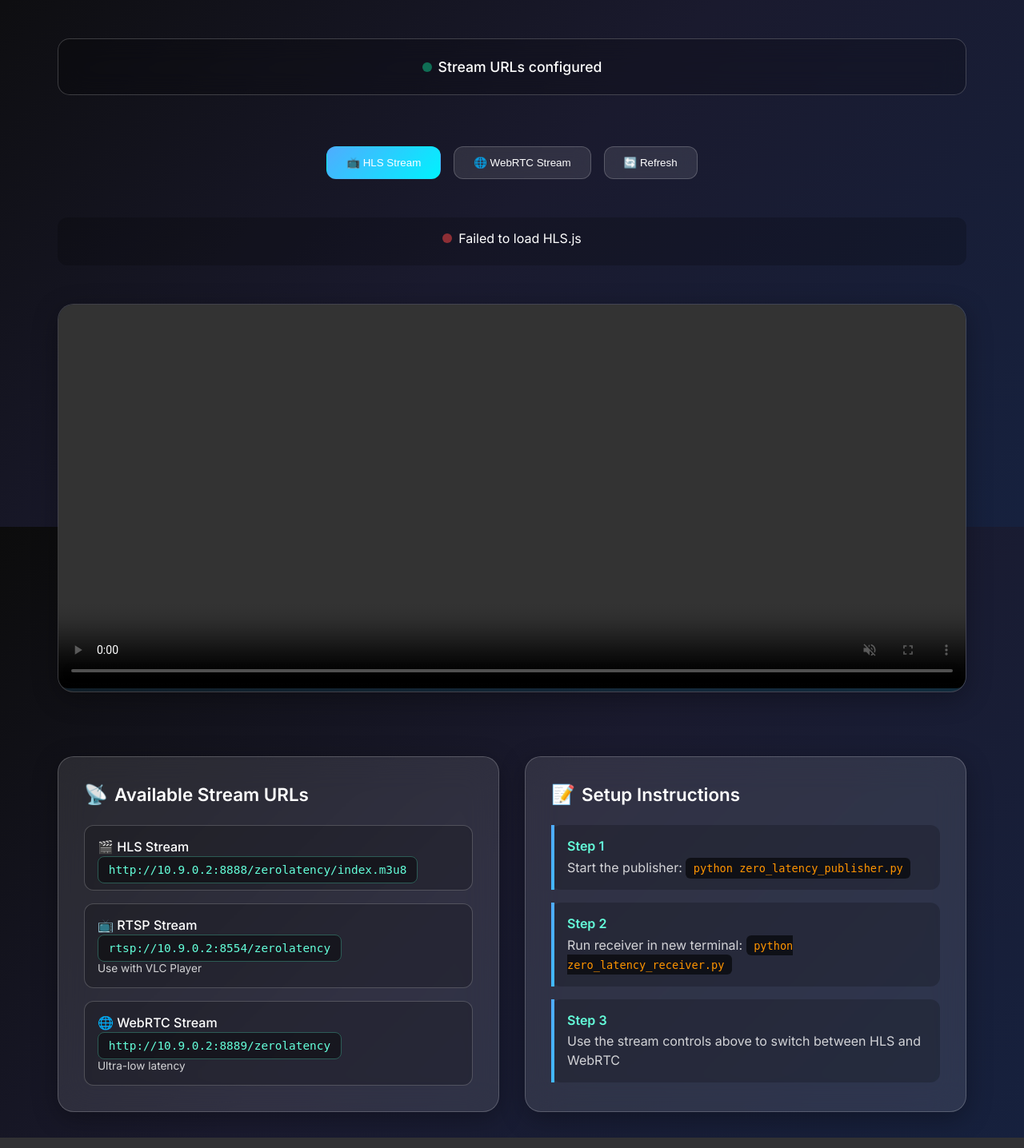
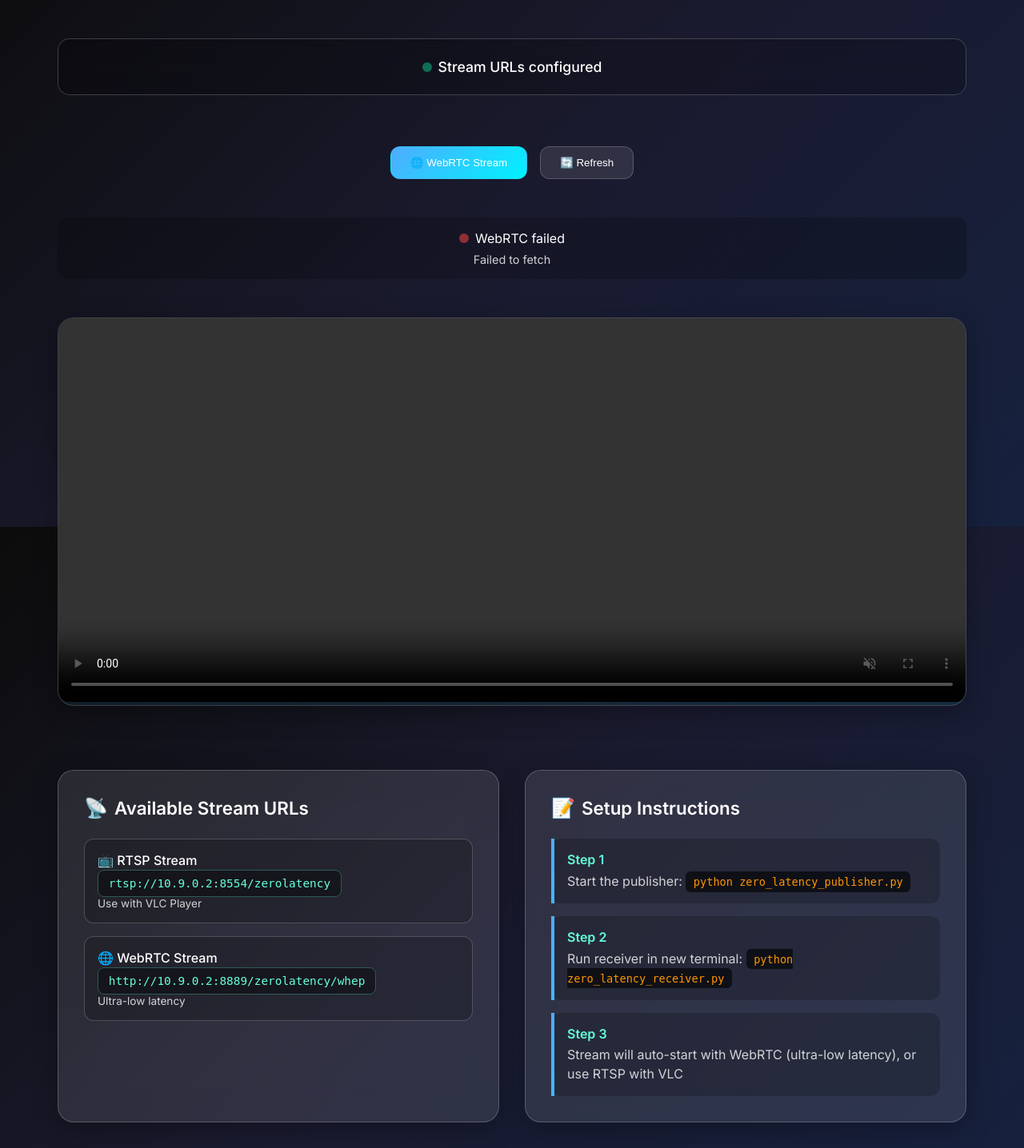
Before and after one commit to Donrington/livefeed, a Django app: page / in a window 1280 px wide. Shown: the part 141-1577 px from the top of the page at 80% size. Run offline with Django 5.2, Linux system fonts and the light colour scheme; data that the repository does not hold is empty.

Commit message:
code cleaned

```diff
--- a/live_feed/app/views.py
+++ b/live_feed/app/views.py
@@ -2,10 +2,18 @@
 import requests
 from django.shortcuts import render
 from django.http import JsonResponse
+from .config import NetworkConfig
 
 def live_feed(request):
     """Main view to serve the live feed page"""
-    return render(request, 'live_feed.html')
+    # Pass initial stream URLs to template
+    stream_urls = NetworkConfig.get_stream_urls()
+    context = {
+        'initial_urls': stream_urls,
+        'pi_ip': NetworkConfig.PI_VPN_IP,
+        'stream_name': NetworkConfig.STREAM_NAME
+    }
+    return render(request, 'live_feed.html', context)
 
 def get_local_ip():
     """Get local IP address - same logic as your publisher/receiver"""
@@ -17,12 +25,13 @@
         return "localhost"
 
 def check_mediamtx_status():
-    """Check if MediaMTX is running and get stream info"""
+    """Check if MediaMTX is running on Pi and get stream info"""
     try:
-        # Try to connect to MediaMTX API port (default 9997)
+        # Try to connect to MediaMTX using configured address
         sock = socket.socket(socket.AF_INET, socket.SOCK_STREAM)
-        sock.settimeout(2)
-        result = sock.connect_ex(('localhost', 8554))
+        sock.settimeout(NetworkConfig.CONNECTION_TIMEOUT)
+        address = NetworkConfig.get_mediamtx_check_address()
+        result = sock.connect_ex(address)
         sock.close()
         return result == 0
     except:
@@ -30,24 +39,19 @@
 
 def stream_status(request):
     """Enhanced endpoint to check stream availability and provide dynamic URLs"""
-    # local_ip = get_local_ip()
-    local_ip = "10.9.0.2"
+    # Get configured stream URLs
+    base_urls = NetworkConfig.get_stream_urls()
+    local_ip = get_local_ip()  # Keep for compatibility
     mediamtx_running = check_mediamtx_status()
 
-    # Build URLs using detected IP
-    base_urls = {
-        'hls_url': f'http://{local_ip}:8888/zerolatency/index.m3u8',
-        'rtsp_url': f'rtsp://{local_ip}:8554/zerolatency',
-        'webrtc_url': f'http://{local_ip}:8889/zerolatency'
-    }
-
-    # Test HLS endpoint availability
-    hls_available = False
-    try:
-        response = requests.head(base_urls['hls_url'], timeout=2)
-        hls_available = response.status_code == 200
-    except:
-        hls_available = False
+    # Test HLS endpoint availability - COMMENTED OUT (WebRTC preferred)
+    # hls_available = False
+    # try:
+    #     response = requests.head(base_urls['hls_url'], timeout=NetworkConfig.CONNECTION_TIMEOUT)
+    #     hls_available = response.status_code == 200
+    # except:
+    #     hls_available = False
+    hls_available = False  # HLS disabled - using WebRTC + RTSP only
 
     return JsonResponse({
         **base_urls,
@@ -56,7 +60,7 @@
         'hls_available': hls_available,
         'status': {
             'mediamtx': 'running' if mediamtx_running else 'not_running',
-            'hls': 'available' if hls_available else 'unavailable'
+            # 'hls': 'available' if hls_available else 'unavailable'  # HLS disabled
         },
         'instructions': {
             'publisher': 'python zero_latency_publisher.py --mediamtx-path "path/to/mediamtx.exe"',
--- a/live_feed/templates/live_feed.html
+++ b/live_feed/templates/live_feed.html
@@ -180,7 +180,7 @@
         }
 
         .hls-container {
-            display: block;
+            display: none;  /* HLS disabled */
         }
 
         #webrtcVideo, #hlsVideo {
@@ -370,8 +370,8 @@
         </div>
 
         <div class="stream-controls">
-            <button class="stream-btn active" id="hlsBtn" onclick="switchToHLS()">📺 HLS Stream</button>
-            <button class="stream-btn" id="webrtcBtn" onclick="switchToWebRTC()">🌐 WebRTC Stream</button>
+            <!-- <button class="stream-btn" id="hlsBtn" onclick="switchToHLS()">📺 HLS Stream</button> -->
+            <button class="stream-btn active" id="webrtcBtn" onclick="switchToWebRTC()">🌐 WebRTC Stream</button>
             <button class="stream-btn" id="refreshBtn" onclick="refreshStream()">🔄 Refresh</button>
         </div>
 
@@ -384,9 +384,10 @@
         </div>
 
         <div class="video-container">
-            <div class="hls-container" id="hlsContainer">
+            <!-- HLS disabled - WebRTC preferred -->
+            <!-- <div class="hls-container" id="hlsContainer">
                 <video id="hlsVideo" controls autoplay muted playsinline></video>
-            </div>
+            </div> -->
             <div class="webrtc-container" id="webrtcContainer">
                 <video id="webrtcVideo" controls autoplay muted playsinline></video>
             </div>
@@ -399,18 +400,19 @@
                     Available Stream URLs
                 </h3>
                 <ul class="url-list">
-                    <li class="url-item">
+                    <!-- HLS disabled - WebRTC preferred -->
+                    <!-- <li class="url-item">
                         <div class="url-label">🎬 HLS Stream</div>
-                        <code class="url-code" id="hlsUrl">http://localhost:8888/zerolatency/index.m3u8</code>
-                    </li>
+                        <code class="url-code" id="hlsUrl">{{ initial_urls.hls_url }}</code>
+                    </li> -->
                     <li class="url-item">
                         <div class="url-label">📺 RTSP Stream</div>
-                        <code class="url-code" id="rtspUrl">rtsp://localhost:8554/zerolatency</code>
+                        <code class="url-code" id="rtspUrl">{{ initial_urls.rtsp_url }}</code>
                         <div style="font-size: 0.85rem; color: var(--text-secondary); margin-top: 0.5rem;">Use with VLC Player</div>
                     </li>
                     <li class="url-item">
                         <div class="url-label">🌐 WebRTC Stream</div>
-                        <code class="url-code" id="webrtcUrl">http://localhost:8889/zerolatency</code>
+                        <code class="url-code" id="webrtcUrl">{{ initial_urls.webrtc_url }}</code>
                         <div style="font-size: 0.85rem; color: var(--text-secondary); margin-top: 0.5rem;">Ultra-low latency</div>
                     </li>
                 </ul>
@@ -432,7 +434,7 @@
                     </li>
                     <li class="instruction-item">
                         <div class="instruction-step">Step 3</div>
-                        <div class="instruction-text">Use the stream controls above to switch between HLS and WebRTC</div>
+                        <div class="instruction-text">Stream will auto-start with WebRTC (ultra-low latency), or use RTSP with VLC</div>
                     </li>
                 </ul>
             </div>
@@ -440,14 +442,22 @@
     </div>
 
     <script>
+        // Network Configuration (from Django backend)
+        const NETWORK_CONFIG = {
+            PI_IP: '{{ pi_ip }}',
+            STREAM_NAME: '{{ stream_name }}',
+        };
+
         // Global variables
-        let currentStreamType = 'hls';
-        let hls = null;
+        let currentStreamType = 'webrtc';  // Default to WebRTC (HLS disabled)
+        // let hls = null;  // HLS disabled
         let webrtcPeerConnection = null;
+
+        // Stream URLs - initialized from server configuration
         let streamUrls = {
-            hls: 'http://localhost:8888/zerolatency/index.m3u8',
-            rtsp: 'rtsp://localhost:8554/zerolatency',
-            webrtc: 'http://localhost:8889/zerolatency'
+            // hls: '{{ initial_urls.hls_url }}',  // HLS disabled
+            rtsp: '{{ initial_urls.rtsp_url }}',
+            webrtc: '{{ initial_urls.webrtc_url }}'
         };
 
         // DOM elements
@@ -457,11 +467,11 @@
         const streamDot = document.getElementById('streamDot');
         const streamStatus = document.getElementById('streamStatus');
         const streamDetails = document.getElementById('streamDetails');
-        const hlsVideo = document.getElementById('hlsVideo');
+        // const hlsVideo = document.getElementById('hlsVideo');  // HLS disabled
         const webrtcVideo = document.getElementById('webrtcVideo');
-        const hlsContainer = document.getElementById('hlsContainer');
+        // const hlsContainer = document.getElementById('hlsContainer');  // HLS disabled
         const webrtcContainer = document.getElementById('webrtcContainer');
-        const hlsBtn = document.getElementById('hlsBtn');
+        // const hlsBtn = document.getElementById('hlsBtn');  // HLS disabled
         const webrtcBtn = document.getElementById('webrtcBtn');
 
         function updateMainStatus(message, type = 'warning') {
@@ -476,10 +486,13 @@
         }
 
         function updateStreamUrls(urls) {
-            if (urls.hls_url) {
-                streamUrls.hls = urls.hls_url;
-                document.getElementById('hlsUrl').textContent = urls.hls_url;
-            }
+            // Update stream URLs if backend provides new ones
+            // (Normally they should match the initial configuration)
+            // HLS disabled
+            // if (urls.hls_url) {
+            //     streamUrls.hls = urls.hls_url;
+            //     document.getElementById('hlsUrl').textContent = urls.hls_url;
+            // }
             if (urls.rtsp_url) {
                 streamUrls.rtsp = urls.rtsp_url;
                 document.getElementById('rtspUrl').textContent = urls.rtsp_url;
@@ -490,44 +503,48 @@
             }
         }
 
-        function switchToHLS() {
-            currentStreamType = 'hls';
-            hlsBtn.classList.add('active');
-            webrtcBtn.classList.remove('active');
-            hlsContainer.style.display = 'block';
-            webrtcContainer.style.display = 'none';
-
-            // Stop WebRTC if running
-            stopWebRTC();
-
-            // Start HLS
-            startHLS();
-        }
+        // HLS functions disabled - WebRTC only
+        // function switchToHLS() {
+        //     currentStreamType = 'hls';
+        //     hlsBtn.classList.add('active');
+        //     webrtcBtn.classList.remove('active');
+        //     hlsContainer.style.display = 'block';
+        //     webrtcContainer.style.display = 'none';
+        //
+        //     // Stop WebRTC if running
+        //     stopWebRTC();
+        //
+        //     // Start HLS
+        //     startHLS();
+        // }
 
         function switchToWebRTC() {
             currentStreamType = 'webrtc';
             webrtcBtn.classList.add('active');
-            hlsBtn.classList.remove('active');
+            // hlsBtn.classList.remove('active');  // HLS disabled
             webrtcContainer.style.display = 'block';
-            hlsContainer.style.display = 'none';
+            // hlsContainer.style.display = 'none';  // HLS disabled
 
-            // Stop HLS if running
-            stopHLS();
+            // Stop HLS if running - HLS disabled
+            // stopHLS();
 
             // Start WebRTC
             startWebRTC();
         }
 
         function refreshStream() {
-            if (currentStreamType === 'hls') {
-                stopHLS();
-                setTimeout(() => startHLS(), 1000);
-            } else {
+            // HLS disabled - only WebRTC
+            // if (currentStreamType === 'hls') {
+            //     stopHLS();
+            //     setTimeout(() => startHLS(), 1000);
+            // } else {
                 stopWebRTC();
                 setTimeout(() => startWebRTC(), 1000);
-            }
+            // }
         }
 
+        // HLS functions disabled - WebRTC preferred for ultra-low latency
+        /*
         function startHLS() {
             updateStreamStatus('Loading HLS stream...', 'warning', 'Connecting to ' + streamUrls.hls);
 
@@ -621,6 +638,7 @@
             hlsVideo.pause();
             hlsVideo.src = '';
         }
+        */
 
         async function startWebRTC() {
             updateStreamStatus('Starting WebRTC...', 'warning', 'Connecting to ' + streamUrls.webrtc);
@@ -649,24 +667,24 @@
 
                 await webrtcPeerConnection.setLocalDescription(offer);
 
-                // Send offer to MediaMTX WebRTC endpoint
+                // Send offer to MediaMTX WHEP endpoint
                 const response = await fetch(streamUrls.webrtc, {
                     method: 'POST',
                     headers: {
-                        'Content-Type': 'application/json',
+                        'Content-Type': 'application/sdp',
                     },
-                    body: JSON.stringify({
-                        offer: offer,
-                        type: 'offer'
-                    })
+                    body: offer.sdp
                 });
 
                 if (!response.ok) {
                     throw new Error(`WebRTC handshake failed: ${response.status}`);
                 }
 
-                const answer = await response.json();
-                await webrtcPeerConnection.setRemoteDescription(answer);
+                const answerSdp = await response.text();
+                await webrtcPeerConnection.setRemoteDescription({
+                    type: 'answer',
+                    sdp: answerSdp
+                });
 
                 updateStreamStatus('WebRTC handshake complete', 'success', 'Waiting for media...');
 
@@ -700,25 +718,26 @@
                 // Test connectivity to MediaMTX
                 await testConnectivity();
 
-                // Start with HLS by default
-                switchToHLS();
+                // Start with WebRTC by default (HLS disabled)
+                switchToWebRTC();
 
             } catch (error) {
                 updateMainStatus('Error checking stream status', 'error');
                 console.error('Initialize error:', error);
 
-                // Still try to start HLS with default URLs
-                switchToHLS();
+                // Still try to start WebRTC with default URLs (HLS disabled)
+                switchToWebRTC();
             }
         }
 
         async function testConnectivity() {
             try {
-                // Test HLS endpoint
-                const hlsResponse = await fetch(streamUrls.hls, { method: 'HEAD', mode: 'no-cors' });
-                console.log('HLS endpoint test:', hlsResponse);
+                // Test HLS endpoint - HLS disabled
+                // const hlsResponse = await fetch(streamUrls.hls, { method: 'HEAD', mode: 'no-cors' });
+                // console.log('HLS endpoint test:', hlsResponse);
+                console.log('HLS testing disabled - using WebRTC + RTSP only');
             } catch (error) {
-                console.warn('HLS endpoint not reachable:', error.message);
+                console.warn('Connectivity test error:', error.message);
             }
         }
 
@@ -727,7 +746,7 @@
 
         // Cleanup when page unloads
         window.addEventListener('beforeunload', () => {
-            stopHLS();
+            // stopHLS();  // HLS disabled
             stopWebRTC();
         });
     </script>
```
Also changed, not shown: live_feed/app/config.py (added, +55 -0 lines).
